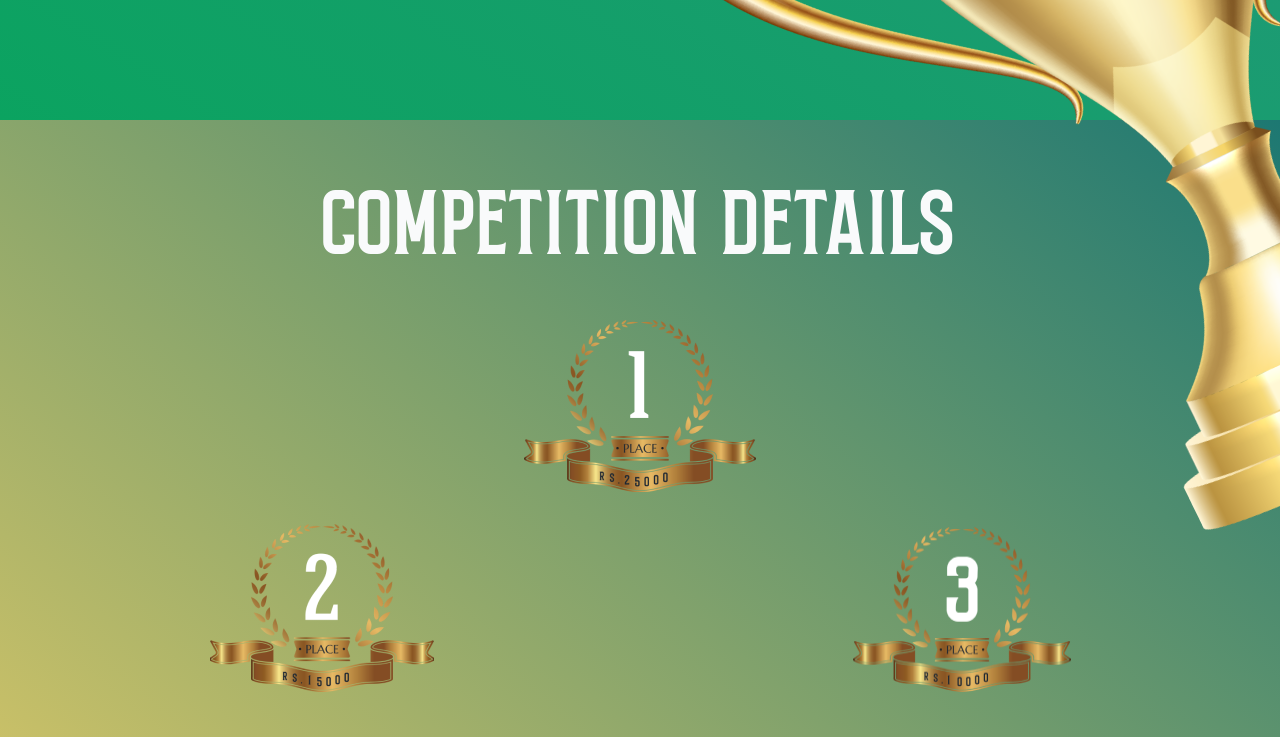
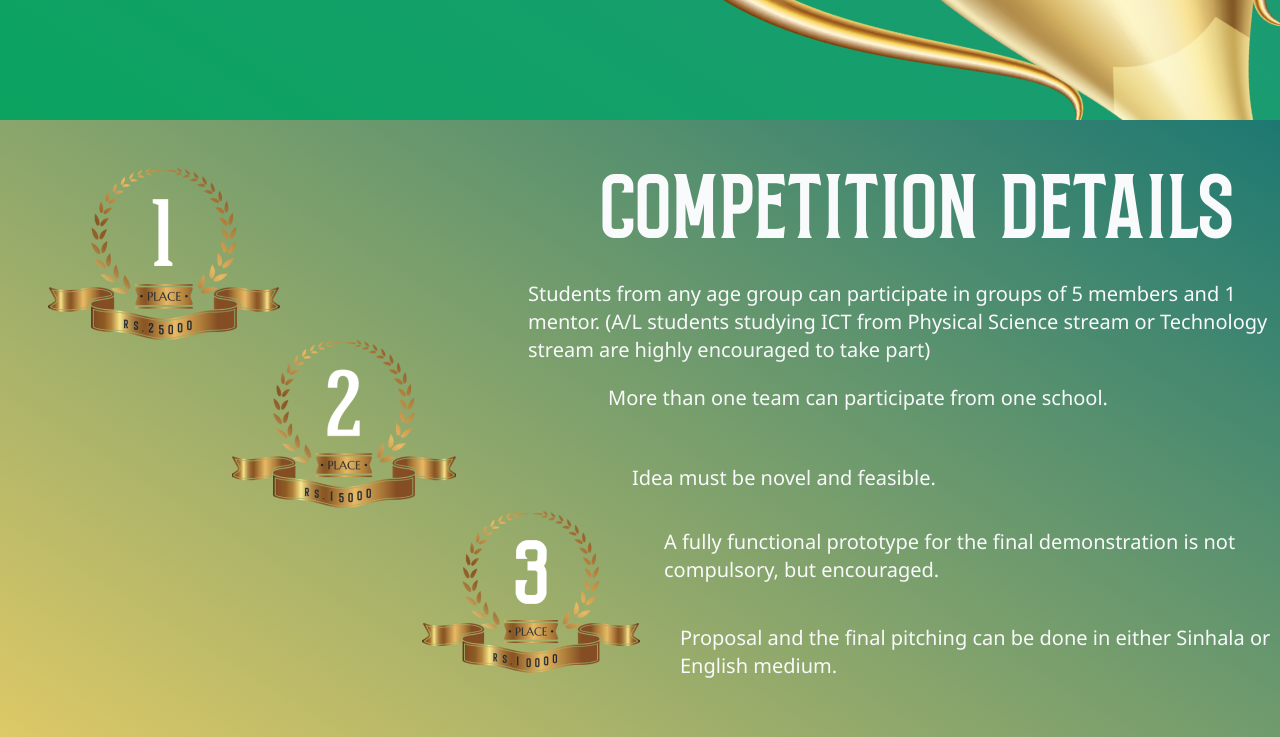
Before and after one commit to SithumDev07/hackX-Jr-Web, a website built with Parcel: page Test.html in a window 1280 px wide. Shown: the part 2280-3017 px from the top of the page. Built offline with nearby package versions, Linux system fonts and the light colour scheme.

Commit message:
up to competition details desktop

```diff
--- a/Test.html
+++ b/Test.html
@@ -715,15 +715,17 @@ body{
         <section
           class="
             h-auto
+            xl:h-screen
             bg-gradient-to-bl
             from-competitionStartingColor
             to-competitionEndColor
+            xl:relative
           "
           data-scroll-section="1"
         >
           <div class="w-full h-full flex flex-col">
             <h1
-              class="text-gray-50 font-NorthHead text-7xl md:text-8xl lg:text-9xl text-center px-3 mt-8"
+              class="text-gray-50 font-NorthHead text-7xl md:text-8xl lg:text-9xl text-center xl:text-right px-3 mt-8 xl:mt-4 3xl:mt-16 xl:mr-8 z-10"
             >
               Competition Details
             </h1>
@@ -743,7 +745,7 @@ body{
                 alt="Places-3-5s"
               />
             </div>
-            <div class="w-full hidden md:flex flex-col items-center mt-10">
+            <div class="w-full hidden md:flex flex-col items-center mt-10 xl:hidden">
               <div class="w-full justify-center flex">
                 <img src="./public/images/places/Place-1-5s.png" alt="Place1-md">
               </div>
@@ -752,8 +754,45 @@ body{
                 <img src="./public/images/places/Place-3-5s.png" alt="Places3-md">
               </div>
             </div>
+            <div class="w-1/2 h-full absolute left-0 top-0 hidden xl:flex xl:flex-col pl-12 2xl:justify-center">
+              <div class="w-full flex items-center justify-start mt-12">
+                <img src="./public/images/places/Place-1-5s.png" class="3xl:hidden" alt="Place1-xl">
+                <img src="./public/images/places/1 place-3xl.png" class="hidden 3xl:block" alt="Place1-3xl">
+              </div>
+              <div class="w-full flex items-center justify-center">
+                <img src="./public/images/places/Place-2-5s.png" class="3xl:hidden"  alt="Places2-xl">
+                <img src="./public/images/places/2 place-3xl.png" class="hidden 3xl:block" alt="Places2-3xl">
+              </div>
+              <div class="w-full flex items-center justify-end">
+                <img src="./public/images/places/Place-3-5s.png" class="3xl:hidden" alt="Places3-xl">
+                <img src="./public/images/places/3 place-3xl.png" class="hidden 3xl:block" alt="Places3-3xl">
+              </div>
+            </div>
+
+            <div class="w-1/2 h-full absolute right-0 top-0 hidden xl:flex">
+             <div class="w-full h-full relative flex flex-col text-xl 2xl:text-3xl text-gray-50 font-Noto pt-40 2xl:pt-52">
+                <p class="absolute -left-28 3xl:top-64">
+                  Students from any age group can participate in groups of 5
+                  members and 1 mentor. (A/L students studying ICT from Physical
+                  Science stream or Technology stream are highly encouraged to
+                  take part)
+                </p>
+                <p class="mt-6 absolute -left-8 top-60 2xl:top-98">
+                  More than one team can participate from one school.
+                </p>
+                <p class="mt-6 absolute -left-2 top-80 2xl:top-100 3xl:top-110">Idea must be novel and feasible.</p>
+                <p class="mt-6 absolute left-6 2xl:left-10 top-96 2xl:top-2/3">
+                  A fully functional prototype for the final demonstration is not
+                  compulsory, but encouraged.
+                </p>
+                <p class="mt-6 absolute left-10 2xl:left-16 xl:top-100 2xl:top-4/5">
+                  Proposal and the final pitching can be done in either Sinhala or
+                  English medium.
+                </p>
+             </div>
+            </div>
             <div
-              class="w-full px-4 md:px-0 md:pl-24 md:pr-7 text-base md:text-xl lg:text-3xl text-gray-50 font-Noto mt-12 mb-16"
+              class="w-full px-4 md:px-0 md:pl-24 md:pr-7 text-base md:text-xl lg:text-3xl text-gray-50 font-Noto mt-12 mb-16 xl:hidden"
             >
               <p>
                 Students from any age group can participate in groups of 5
--- a/tailwind.config.js
+++ b/tailwind.config.js
@@ -132,7 +132,9 @@ module.exports = {
       80: '20rem',
       85: '21rem',
       96: '24rem',
+      98: '28rem',
       100: '30rem',
+      110: '35rem',
       120: '40rem',
       150: '55rem',
     },
```
Also changed, not shown: public/images/places/1 place-3xl.png (added), public/images/places/2 place-3xl.png (added), public/images/places/3 place-3xl.png (added).
